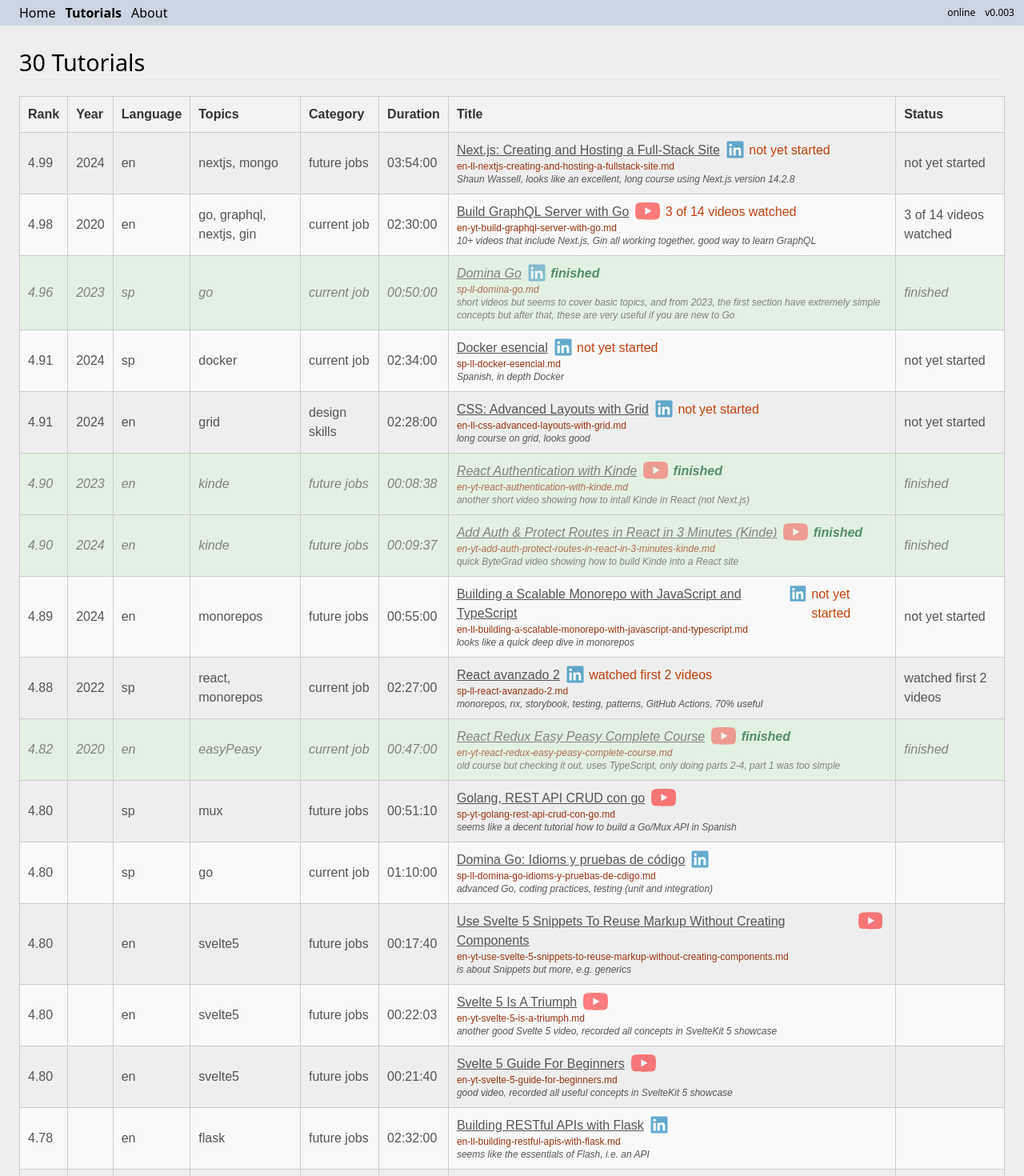
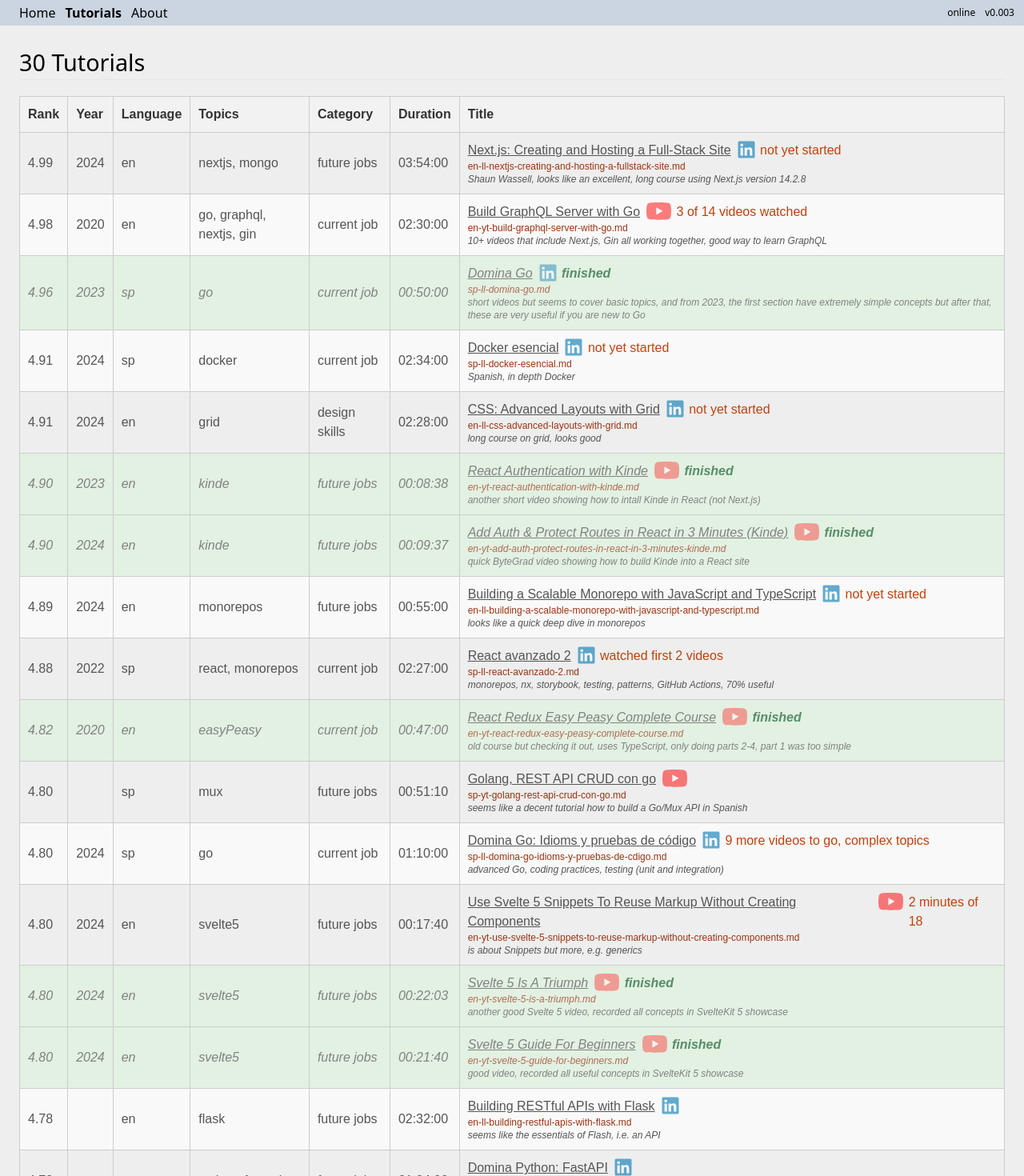
Before and after one commit to edwardtanguay/techlanglearn, a SvelteKit app: page /tutorials in a window 1280 px wide. Shown: the top 1470 px of the page at 80% size. Built offline with nearby package versions, Linux system fonts and the light colour scheme.

Commit message:
status moved

```diff
--- a/src/data/stats.json
+++ b/src/data/stats.json
@@ -1,11 +1,11 @@
 {
 	"totalDays": 50,
-	"averageDurationPerDay": "00:08:42",
-	"totalDuration": "07:15:38",
+	"averageDurationPerDay": "00:08:45",
+	"totalDuration": "07:17:38",
 	"timeUnits": [
 		{
 			"calendarDate": "2024-12-16",
-			"duration": "00:04:21"
+			"duration": "00:06:21"
 		},
 		{
 			"calendarDate": "2024-12-15",
--- a/src/data/tutorials.json
+++ b/src/data/tutorials.json
@@ -211,40 +211,40 @@
 		"topics": "svelte5",
 		"language": "en",
 		"duration": "00:21:40",
-		"year": "",
+		"year": "2024",
 		"rank": "4.8",
 		"url": "https://www.youtube.com/watch?v=tErKyuUTzsM",
 		"title": "Svelte 5 Guide For Beginners",
 		"description": "good video, recorded all useful concepts in SvelteKit 5 showcase",
 		"platform": "youtube",
 		"fileIdCode": "en-yt-svelte-5-guide-for-beginners",
-		"status": ""
+		"status": "finished"
 	},
 	{
 		"topics": "svelte5",
 		"language": "en",
 		"duration": "00:22:03",
-		"year": "",
+		"year": "2024",
 		"rank": "4.8",
 		"url": "https://www.youtube.com/watch?v=tC9KSwnczxQ",
 		"title": "Svelte 5 Is A Triumph",
 		"description": "another good Svelte 5 video, recorded all concepts in SvelteKit 5 showcase",
 		"platform": "youtube",
 		"fileIdCode": "en-yt-svelte-5-is-a-triumph",
-		"status": ""
+		"status": "finished"
 	},
 	{
 		"topics": "svelte5",
 		"language": "en",
 		"duration": "00:17:40",
-		"year": "",
+		"year": "2024",
 		"rank": "4.8",
 		"url": "https://www.youtube.com/watch?v=OlWWIbRz438",
 		"title": "Use Svelte 5 Snippets To Reuse Markup Without Creating Components",
 		"description": "is about Snippets but more, e.g. generics",
 		"platform": "youtube",
 		"fileIdCode": "en-yt-use-svelte-5-snippets-to-reuse-markup-without-creating-components",
-		"status": ""
+		"status": "2 minutes of 18"
 	},
 	{
 		"topics": "css",
@@ -289,14 +289,14 @@
 		"topics": "go",
 		"language": "sp",
 		"duration": "01:10:00",
-		"year": "",
+		"year": "2024",
 		"rank": "4.8",
 		"url": "https://www.linkedin.com/learning/domina-go-idioms-y-pruebas-de-codigo",
 		"title": "Domina Go: Idioms y pruebas de código",
 		"description": "advanced Go, coding practices, testing (unit and integration)",
 		"platform": "linkedInLearning",
 		"fileIdCode": "sp-ll-domina-go-idioms-y-pruebas-de-cdigo",
-		"status": ""
+		"status": "9 more videos to go, complex topics"
 	},
 	{
 		"topics": "go",
--- a/src/routes/tutorials/+page.svelte
+++ b/src/routes/tutorials/+page.svelte
@@ -41,7 +41,6 @@
 					<th>Category</th>
 					<th>Duration</th>
 					<th>Title</th>
-					<th>Status</th>
 				</tr>
 			</thead>
 			<tbody>
@@ -77,7 +76,6 @@
 							<p class="text-xs text-orange-800">{tutorial.fileIdCode}.md</p>
 							<p class="text-xs italic">{tutorial.description}</p>
 						</td>
-						<td>{tutorial.status}</td>
 					</tr>
 				{/each}
 			</tbody>
```
Also changed, not shown: static/data/en-yt-svelte-5-guide-for-beginners.md (+2 -0 lines), static/data/en-yt-svelte-5-is-a-triumph.md (+2 -0 lines), static/data/en-yt-use-svelte-5-snippets-to-reuse-markup-without-creating-components.md (+4 -1 lines), static/data/sp-ll-domina-go-idioms-y-pruebas-de-cdigo.md (+2 -0 lines).
